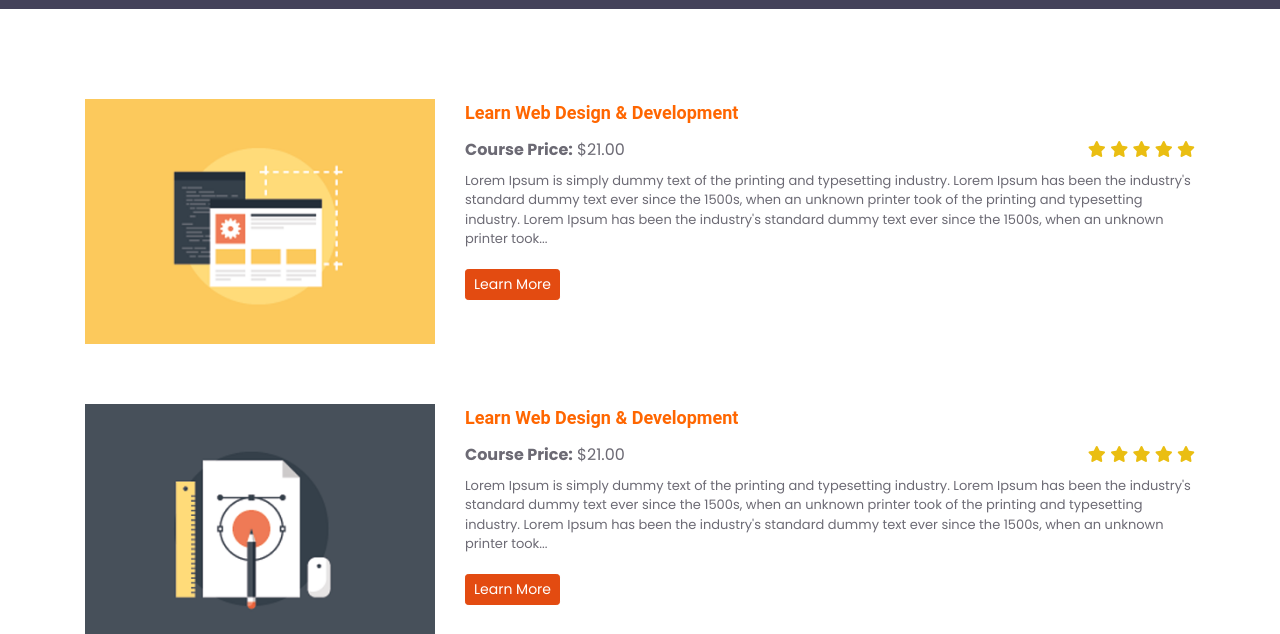
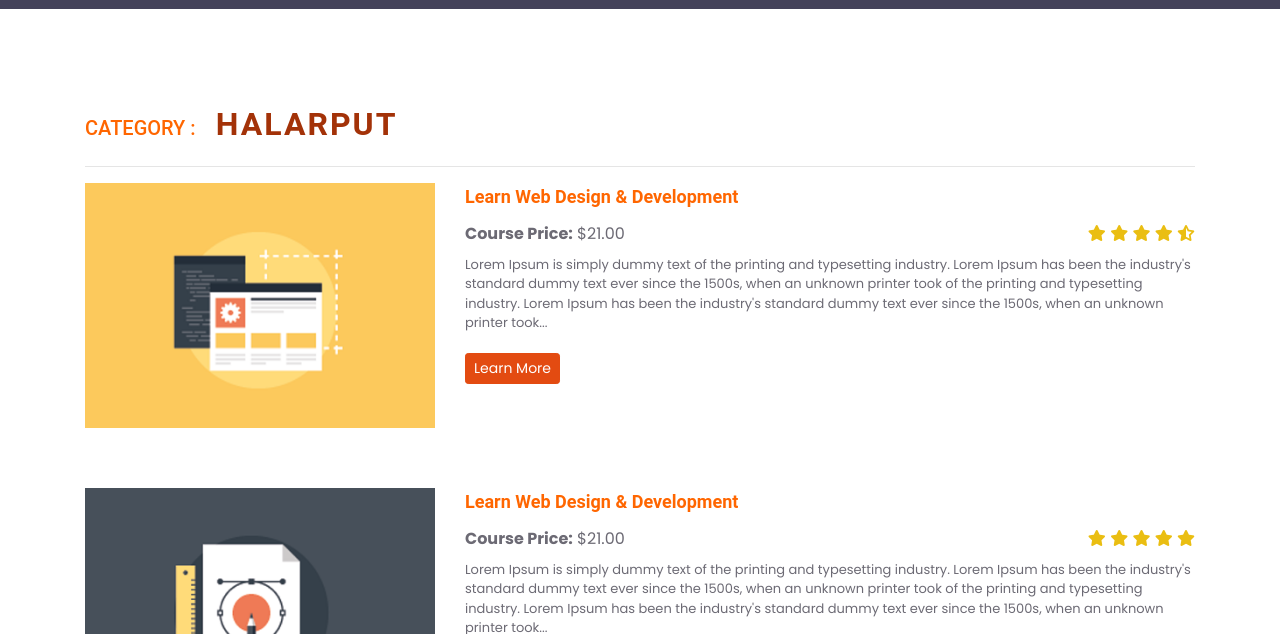
Before and after one commit to Udayon-Paul-Dhrubo/test, a plain HTML site: page course-list.html in a window 1280 px wide. Shown: the part 166-800 px from the top of the page. Drawn offline with nearby package versions, Linux system fonts and the light colour scheme; a web font is replaced by a local one.

Commit message:
name modified

```diff
--- a/course-list.html
+++ b/course-list.html
@@ -124,6 +124,10 @@
     <section class="white section">
         <div class="container">
 
+            <h5 class="text-primary text-uppercase" style="display: inline; margin-right: 1rem;">Category :</h5>
+            <h2 class="text-uppercase" style="letter-spacing: 2px; margin-bottom: 5rem; display: inline; color: #a33208;"> halarput </h2>
+            <hr>
+
 
 
             <div class="row course-list">
@@ -149,7 +153,7 @@
                                 <i class="fa fa-star"></i>
                                 <i class="fa fa-star"></i>
                                 <i class="fa fa-star"></i>
-                                <i class="fa fa-star"></i>
+                                <i class="fa fa-star-half-alt "></i>
                             </span>
                         </div>
                         <hr class="invis clearfix">
```
